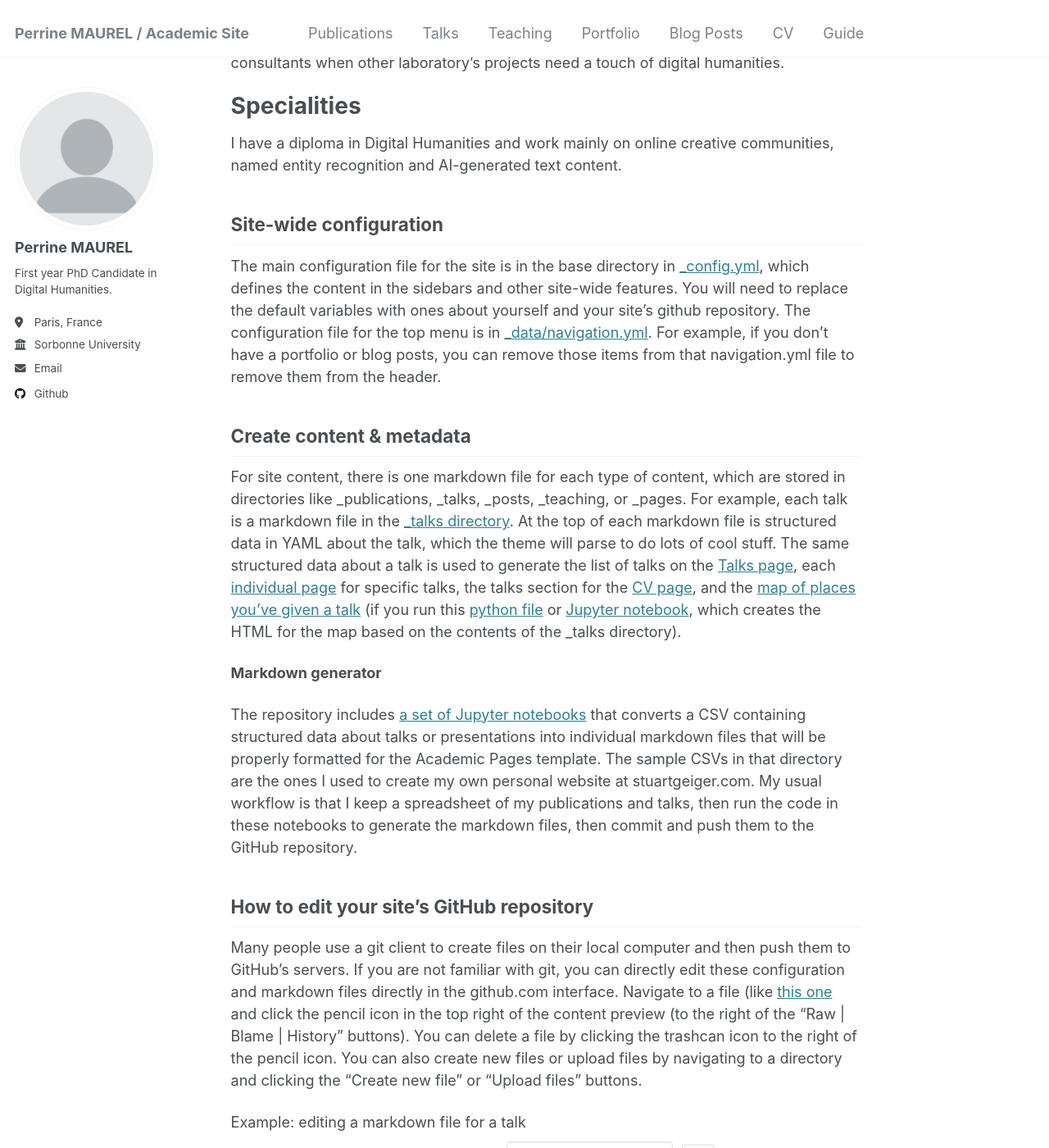
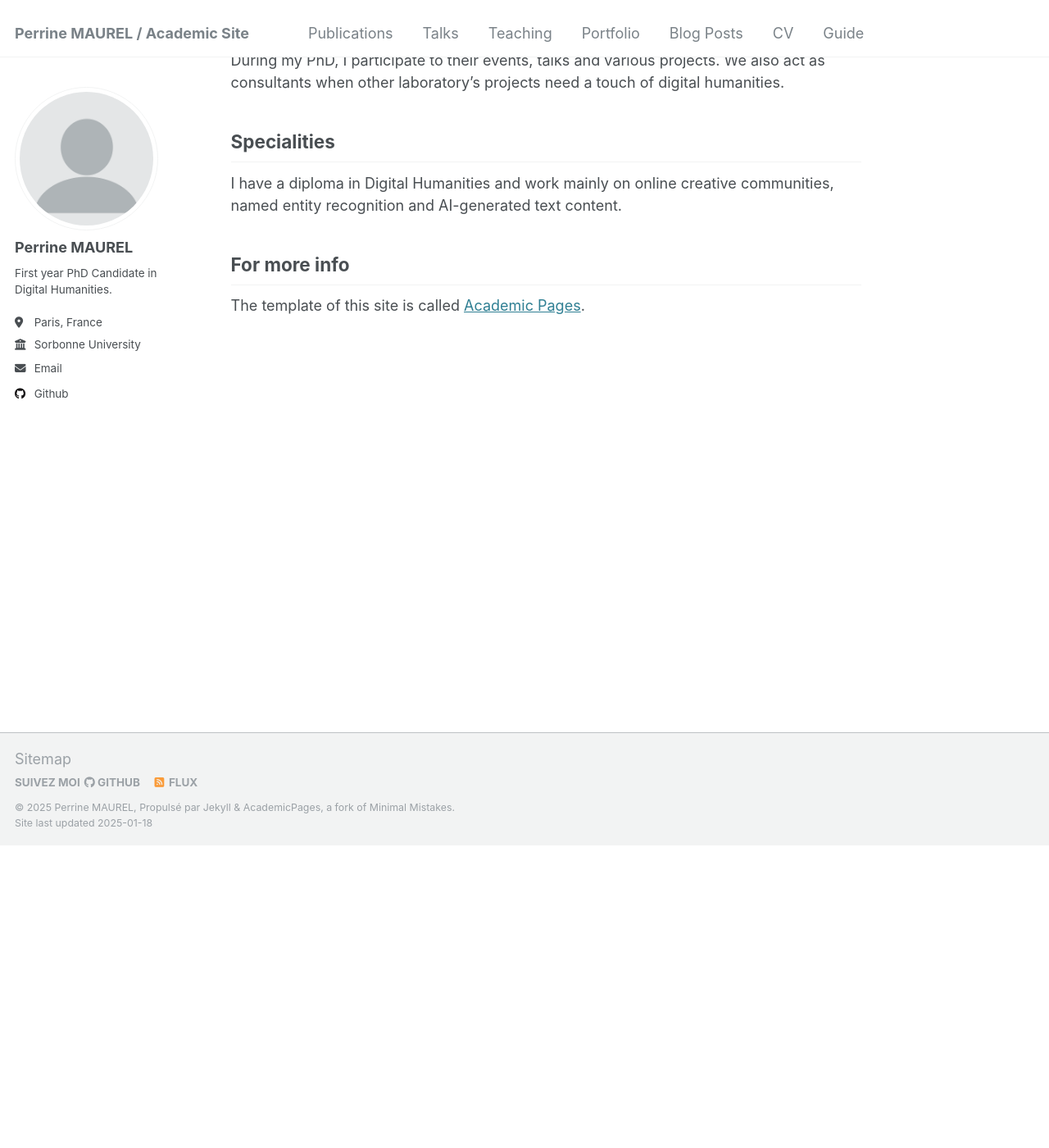
Before and after one commit to perrinemaurel/perrinemaurel.github.io, a Jekyll site: the page built from _pages/about.md, in a window 1280 px wide and 1400 px high, scrolled down 369 px. Shown: the whole window at 82% size. Built offline with Jekyll 4.4.1, drawn with Linux system fonts in a browser that asks for light colours.

Commit message:
Update about.md

```diff
--- a/_pages/about.md
+++ b/_pages/about.md
@@ -10,35 +10,14 @@ redirect_from:
 My name is Perrine MAUREL and I am a first year PhD Student. I work on the characterisation of literary style in AI-generated texts, under the direction of [Glenn ROE](https://obtic.sorbonne-universite.fr/equipe-permanente/glenn-roe/), [Jérôme DAVID](https://www.unige.ch/lettres/framo/enseignants/corps-professoral/jerome-david) and [Motasem Alrahabi](https://obtic.sorbonne-universite.fr/equipe-permanente/motasem-alrahabi/).
 
 Laboratory
-======
+------
 I am working for the [Observatoire des Textes, des Idées et des Corpus](https://obtic.sorbonne-universite.fr/) [Observatory of Texts, Ideas and Corpora, ObTIC]. Our workspace is within the [Sorbonne Center for Artificial Intelligence](https://scai.sorbonne-universite.fr/) [SCAI], 4 place Jussieu, Paris, France.
 
 During my PhD, I participate to their events, talks and various projects. We also act as consultants when other laboratory's projects need a touch of digital humanities.
 
 Specialities
-======
-
+------
 I have a diploma in Digital Humanities and work mainly on online creative communities, named entity recognition and AI-generated text content.
-
-Site-wide configuration
-------
-The main configuration file for the site is in the base directory in [_config.yml](https://github.com/academicpages/academicpages.github.io/blob/master/_config.yml), which defines the content in the sidebars and other site-wide features. You will need to replace the default variables with ones about yourself and your site's github repository. The configuration file for the top menu is in [_data/navigation.yml](https://github.com/academicpages/academicpages.github.io/blob/master/_data/navigation.yml). For example, if you don't have a portfolio or blog posts, you can remove those items from that navigation.yml file to remove them from the header.
-
-Create content & metadata
-------
-For site content, there is one markdown file for each type of content, which are stored in directories like _publications, _talks, _posts, _teaching, or _pages. For example, each talk is a markdown file in the [_talks directory](https://github.com/academicpages/academicpages.github.io/tree/master/_talks). At the top of each markdown file is structured data in YAML about the talk, which the theme will parse to do lots of cool stuff. The same structured data about a talk is used to generate the list of talks on the [Talks page](https://academicpages.github.io/talks), each [individual page](https://academicpages.github.io/talks/2012-03-01-talk-1) for specific talks, the talks section for the [CV page](https://academicpages.github.io/cv), and the [map of places you've given a talk](https://academicpages.github.io/talkmap.html) (if you run this [python file](https://github.com/academicpages/academicpages.github.io/blob/master/talkmap.py) or [Jupyter notebook](https://github.com/academicpages/academicpages.github.io/blob/master/talkmap.ipynb), which creates the HTML for the map based on the contents of the _talks directory).
-
-**Markdown generator**
-
-The repository includes [a set of Jupyter notebooks](https://github.com/academicpages/academicpages.github.io/tree/master/markdown_generator
-) that converts a CSV containing structured data about talks or presentations into individual markdown files that will be properly formatted for the Academic Pages template. The sample CSVs in that directory are the ones I used to create my own personal website at stuartgeiger.com. My usual workflow is that I keep a spreadsheet of my publications and talks, then run the code in these notebooks to generate the markdown files, then commit and push them to the GitHub repository.
-
-How to edit your site's GitHub repository
-------
-Many people use a git client to create files on their local computer and then push them to GitHub's servers. If you are not familiar with git, you can directly edit these configuration and markdown files directly in the github.com interface. Navigate to a file (like [this one](https://github.com/academicpages/academicpages.github.io/blob/master/_talks/2012-03-01-talk-1.md) and click the pencil icon in the top right of the content preview (to the right of the "Raw | Blame | History" buttons). You can delete a file by clicking the trashcan icon to the right of the pencil icon. You can also create new files or upload files by navigating to a directory and clicking the "Create new file" or "Upload files" buttons.
-
-Example: editing a markdown file for a talk
-![Editing a markdown file for a talk](/images/editing-talk.png)
 
 For more info
 ------
```
